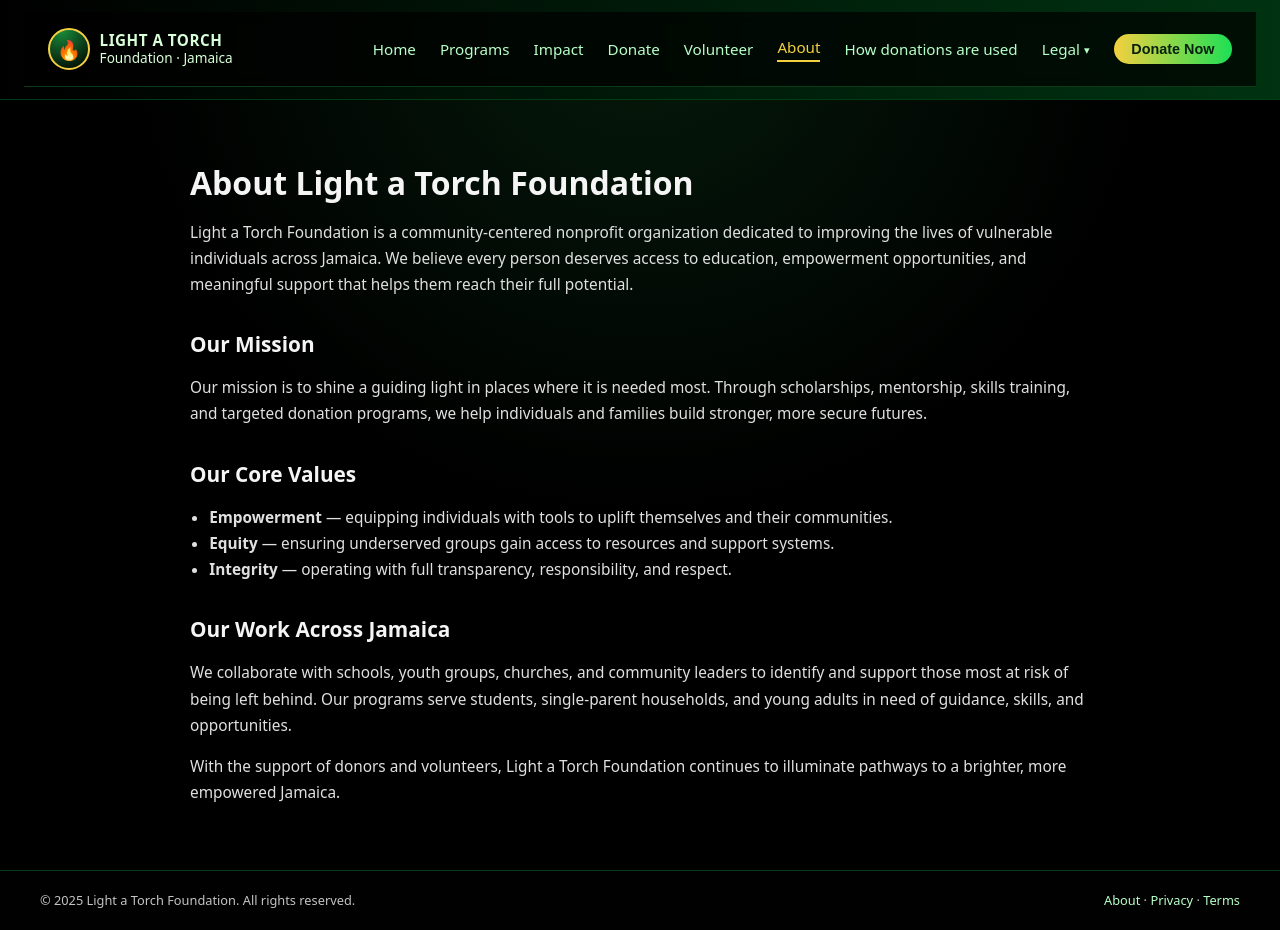
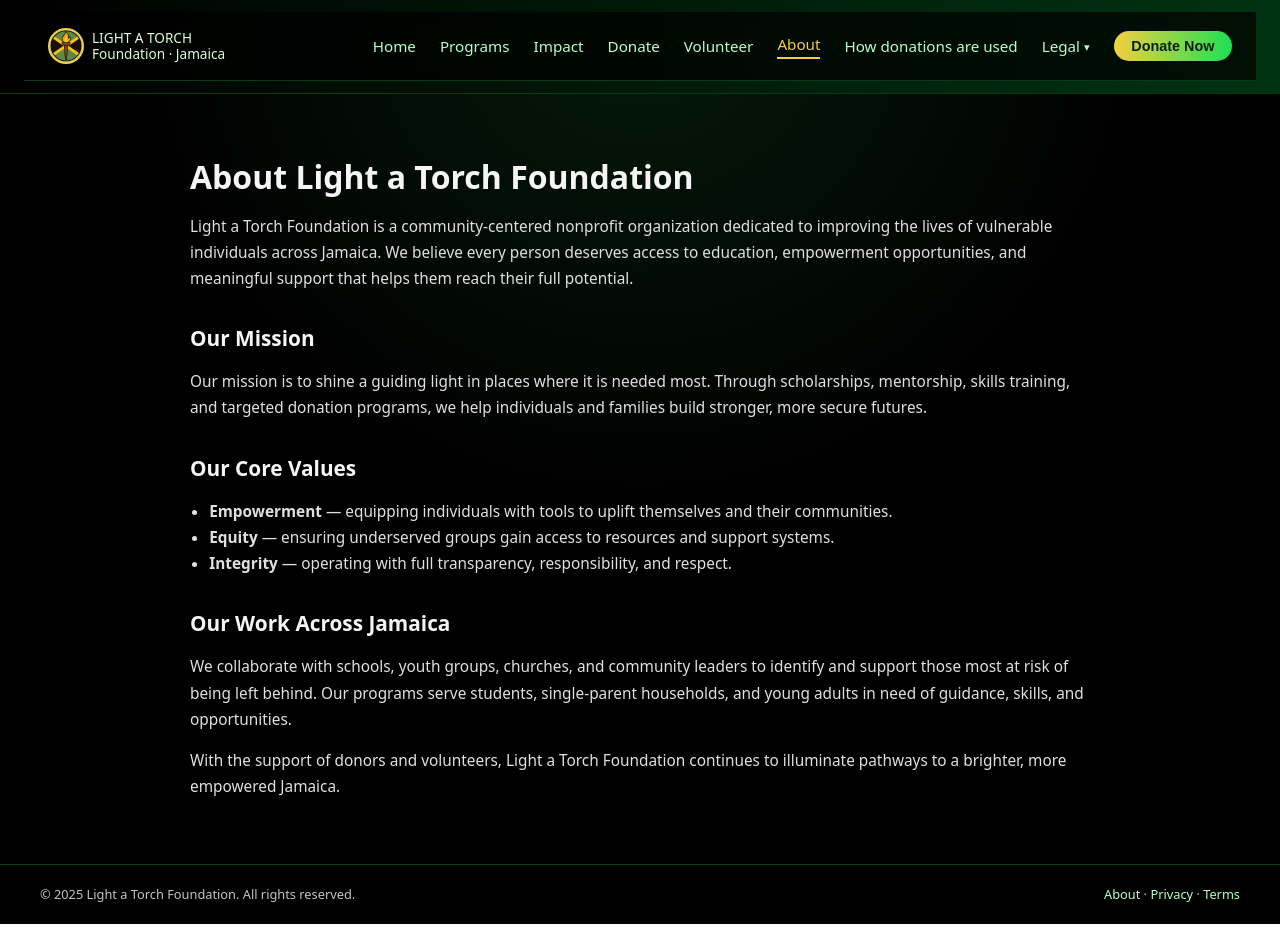
Before and after one commit to JaydenLess/Light-A-Torch-Foundation2-, a plain HTML site: page about.html in a window 1280 px wide. Drawn offline with Linux system fonts and the light colour scheme.

Commit message:
Add files via upload

```diff
--- a/about.html
+++ b/about.html
@@ -40,6 +40,13 @@
             align-items: center;
             justify-content: center;
             background: radial-gradient(circle at 30% 0, #1a8c3b, #000);
+            .brand-logo {
+    width: 100%;
+    height: 100%;
+    object-fit: contain;
+    border-radius: 999px; /* follows the circle shape */
+}
+
         }
         .brand-text {
             font-size: 0.8rem;
@@ -269,13 +276,20 @@
     </style>
 
     <div class="navbar">
-        <div class="navbar-brand">
-            <div class="brand-icon">🔥</div>
-            <div class="brand-text">
-                <strong>LIGHT A TORCH</strong>
-                <span>Foundation · Jamaica</span>
-            </div>
-        </div>
+        <div class="brand">
+    <div class="brand-mark">
+        <img
+            src="fe6210ff-85c6-4340-9f6c-4ccddfbebe33.png"
+            alt="Light a Torch Foundation logo"
+            class="brand-logo"
+        />
+    </div>
+    <div class="brand-text">
+        <span>LIGHT A TORCH</span>
+        <span>Foundation · Jamaica</span>
+    </div>
+</div>
+
 
         <button class="nav-toggle" onclick="toggleMenu()">Menu</button>
 
```
Also changed, not shown: donation-use.html (+21 -7 lines), index.html (+32 -2 lines), privacy.html (+21 -7 lines), terms.html (+20 -7 lines), fe6210ff-85c6-4340-9f6c-4ccddfbebe33.png (added).
